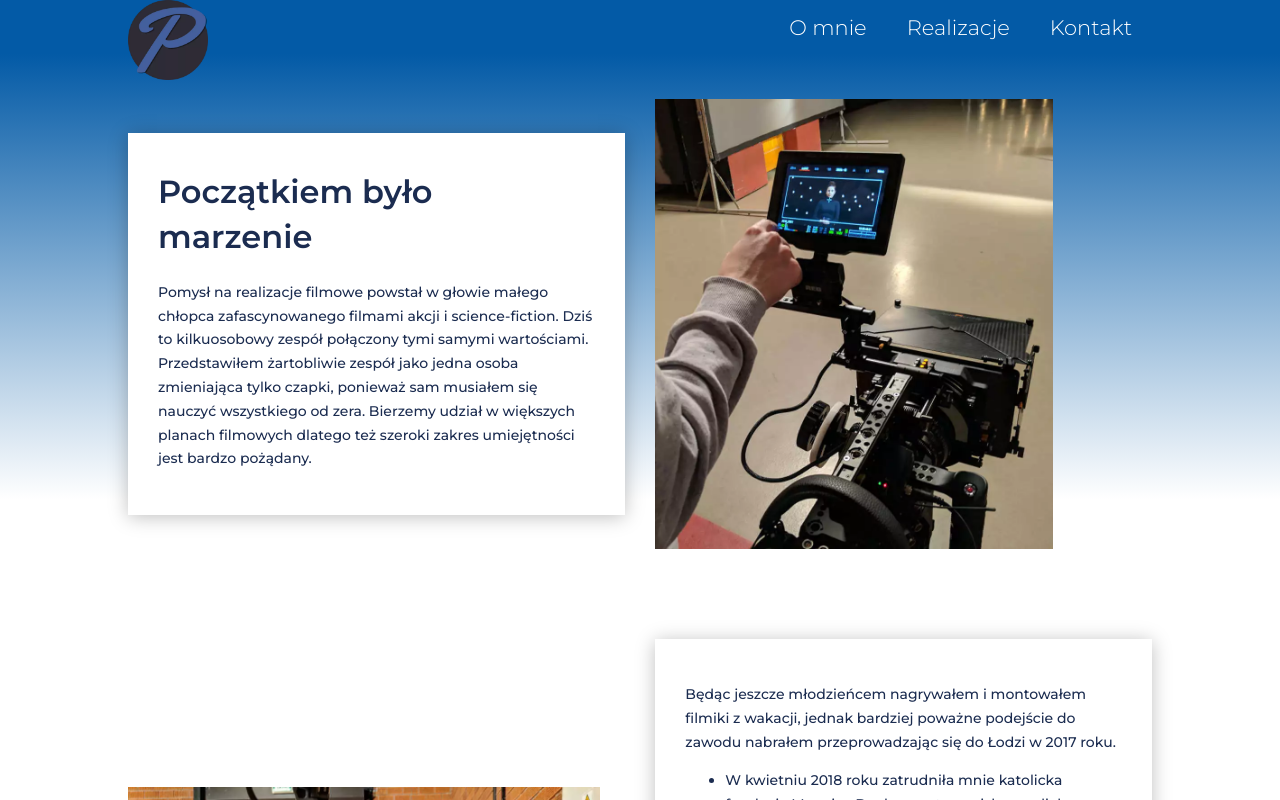
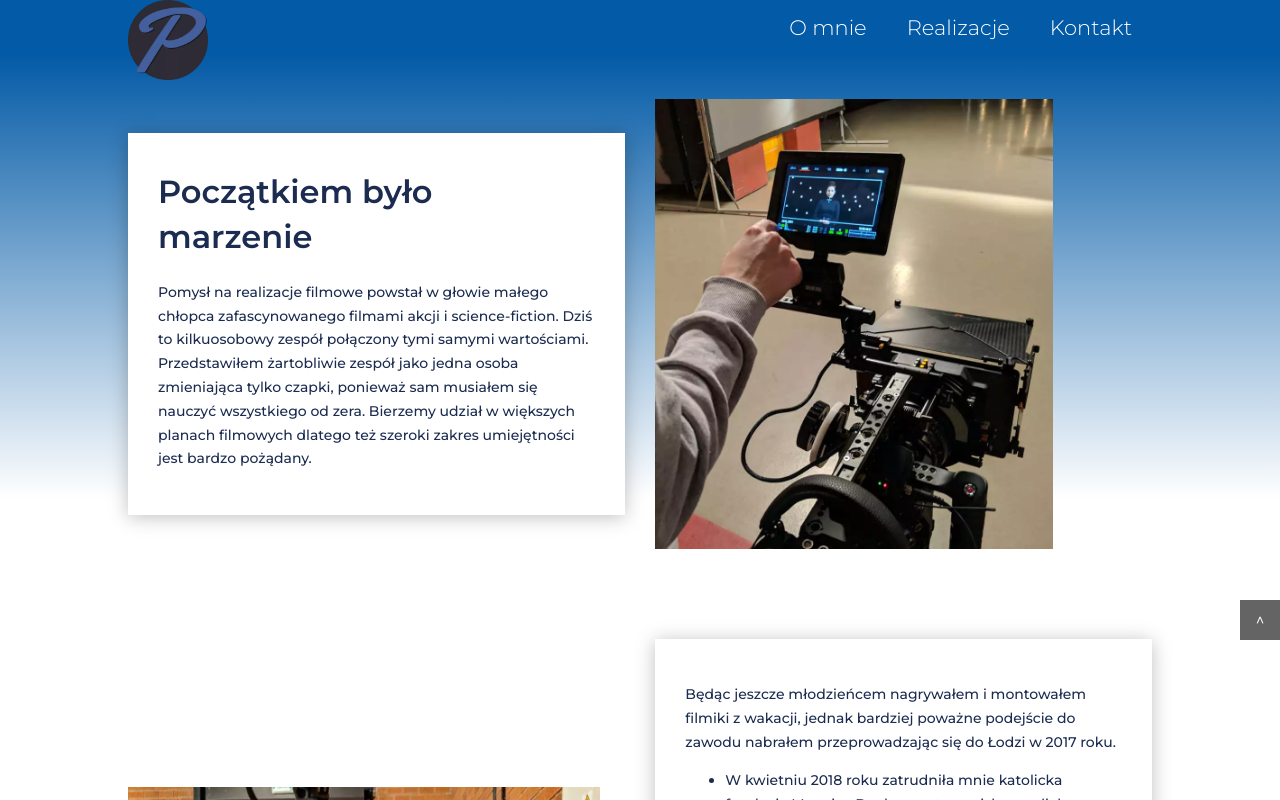
Before and after one commit to Rehaeel/rafal.prokopiak.pl, a React (Create React App) app: page /o-mnie in a window 1280 px wide. Shown: the top 800 px of the page. Built offline with nearby package versions, Linux system fonts and the light colour scheme.

Commit message:
adding go-up button

```diff
--- a/src/App.js
+++ b/src/App.js
@@ -4,6 +4,7 @@ import { Route, Switch } from 'react-router-dom';
 import HomePage from './components/sites/main-page/home-page.js';
 import AboutMeSite from './components/sites/about-me-page/about-me-page';
 import Menu from './components/sites/about-me-page/sections/menu/menu.js';
+import GoUp from './components/go-up/go-up.js';
 
 export default function App() {
   return (
@@ -13,6 +14,7 @@ export default function App() {
         <Route exact path="/" component={HomePage} />
         <Route exact path="/o-mnie" component={AboutMeSite} />
       </Switch >
+      <GoUp />
     </>
   );
 }
--- /dev/null
+++ b/src/components/go-up/go-up.css
@@ -0,0 +1,21 @@
+.go-up {
+    position: fixed;
+    bottom: 20%;
+    right: 0;
+    display: flex;
+    width: 40px;
+    height: 40px;
+    justify-content: center;
+    align-items: center;
+    background-color: rgb(100, 100, 100);
+    color: #fff;
+    cursor: pointer;
+    transform: scale(1);
+    box-shadow: none;
+    transition: all .1s ease;
+}
+
+.go-up:hover {
+    transform: scale(1.05);
+    box-shadow: -2px 2px 4px rgba(0,0,0,0.25);
+}
--- /dev/null
+++ b/src/components/go-up/go-up.js
@@ -0,0 +1,17 @@
+import React from 'react'
+import './go-up.css';
+
+function topFunction() {
+    document.body.scrollTop = 0; // For Safari
+    document.documentElement.scrollTop = 0; // For Chrome, Firefox, IE and Opera
+}
+
+export default class GoUp extends React.Component {
+    render() {
+        return (
+            <div className="go-up" onClick={topFunction}>
+                ˄
+            </div>
+        )
+    }
+}
```
